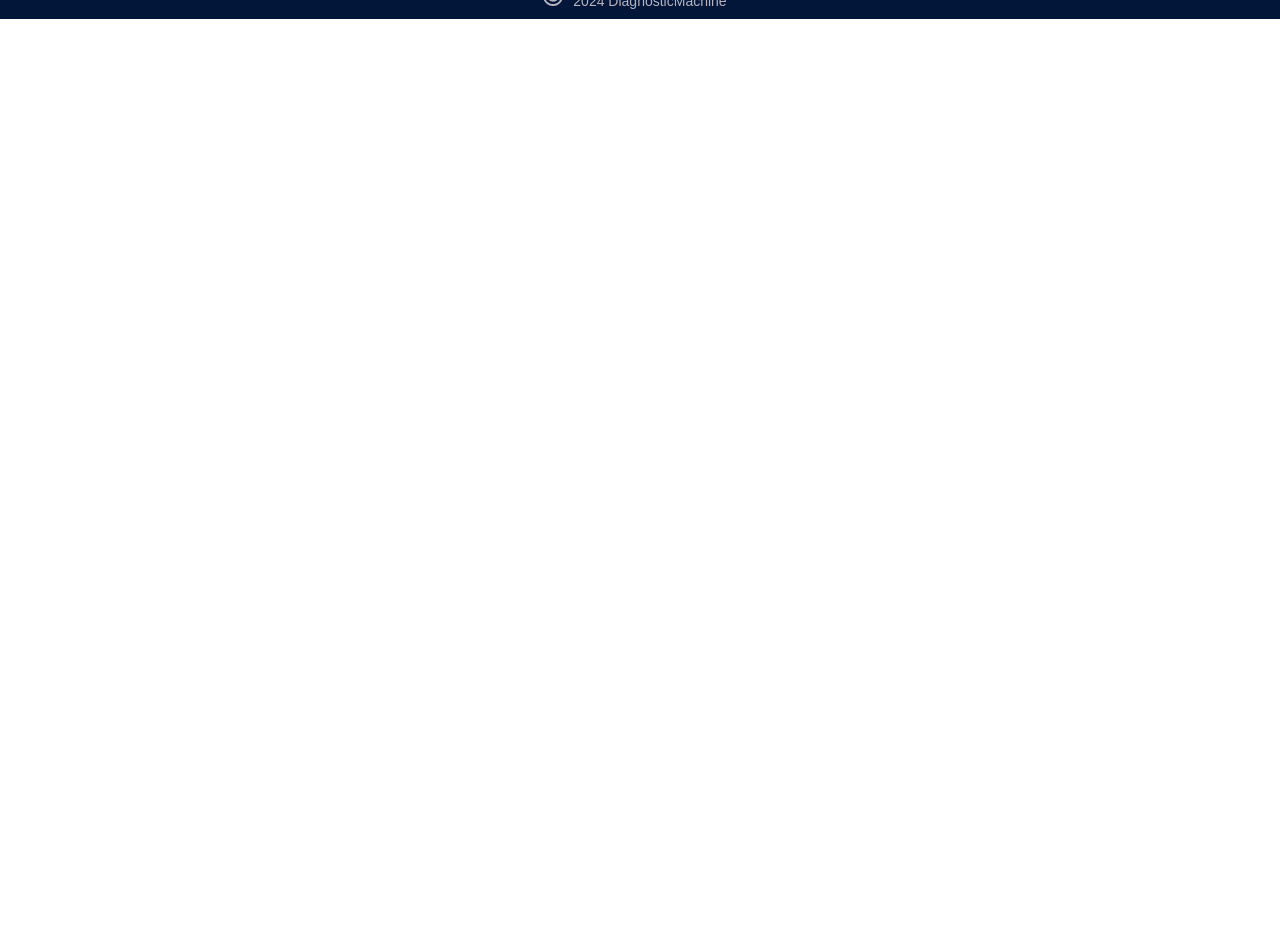
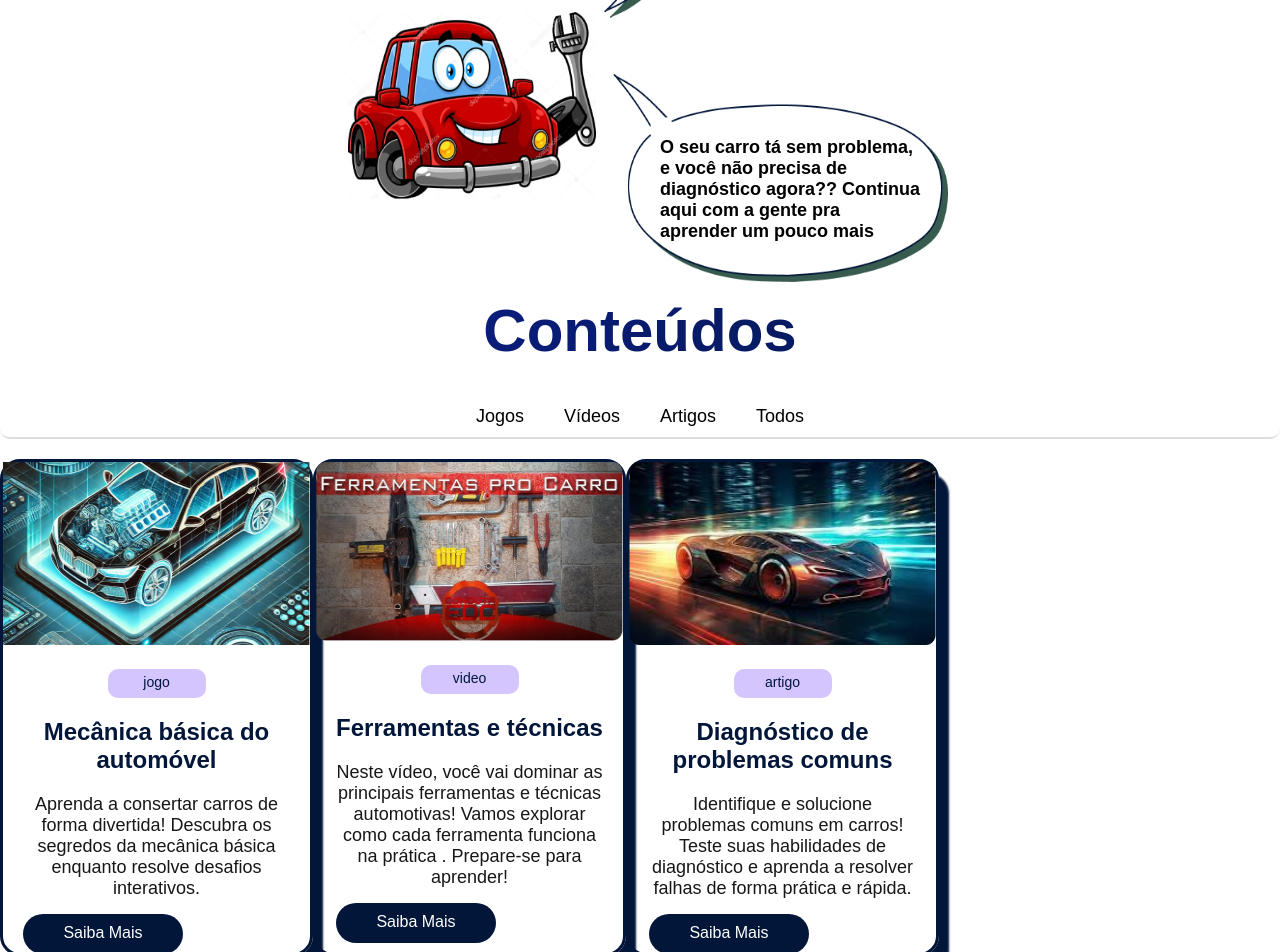
Before and after one commit to MariaEdPaixao/DiagnosticMachine-Next, a Next.js app: page /aprenda in a window 1280 px wide. Shown: the part 280-1232 px from the top of the page. Before the commit the page ends 800 px from the top, so only its background shows below. Built offline with nearby package versions, Linux system fonts and the light colour scheme.

Commit message:
Adicionando a página Aprenda+ com algumas estilizações

```diff
--- /dev/null
+++ b/src/app/aprenda/CardConteudo.tsx
@@ -0,0 +1,23 @@
+import Image from "next/image";
+import { CardStyle } from "../../styles/styled";
+import { ConteudoProps } from "../../types";
+
+export default function CardConteudo({id, imagem, titulo, categoria, descricao}:ConteudoProps){
+    return(
+        <CardStyle key={id}>
+            <div className="img-post">
+                <Image src={imagem} alt={`imagem do conteúdo ${titulo}`}/>
+            </div>
+            <section className="list-posts">
+                <div>
+                    <span> {categoria} </span>
+                    <h2>{titulo}</h2>
+                    <p>{descricao}</p>
+                </div>
+                <div id="saiba-mais">
+                    <a href="#">Saiba Mais</a>
+                </div>
+            </section>
+        </CardStyle>
+    )
+}
--- a/src/app/aprenda/page.tsx
+++ b/src/app/aprenda/page.tsx
@@ -1,7 +1,57 @@
-export default function Aprenda(){
+"use client"
+
+import { useState } from "react";
+import { CategoriaButton, CategoriaContainer, ContainerCard, IntrodStyle} from "../../styles/styled";
+import CardConteudo from "./CardConteudo";
+import { ConteudoProps } from "../../types";
+import TituloGeral from "../../components/TituloGeral";
+import Image from "next/image";
+
+//imagens
+import balaoFala from "../../assets/img/imgs/carlos2fala.png";
+import post1 from "../../assets/img/conteudos/img-post1.png";
+import post2 from "../../assets/img/conteudos/img-post2.png";
+import post3 from "../../assets/img/conteudos/img-post3.png";
+
+const conteudos: ConteudoProps[] = [
+  { id: 1, titulo: 'Mecânica básica do automóvel', imagem: post1, categoria: 'jogo', descricao: 'Aprenda a consertar carros de forma divertida! Descubra os segredos da mecânica básica enquanto resolve desafios interativos.' },
+  { id: 2, titulo: 'Ferramentas e técnicas', imagem: post2, categoria: 'video', descricao: 'Neste vídeo, você vai dominar as principais ferramentas e técnicas automotivas! Vamos explorar como cada ferramenta funciona na prática . Prepare-se para aprender!' },
+  { id: 3, titulo: 'Diagnóstico de problemas comuns', imagem: post3, categoria: 'artigo', descricao: 'Identifique e solucione problemas comuns em carros! Teste suas habilidades de diagnóstico e aprenda a resolver falhas de forma prática e rápida.' }
+];
+
+export default function Aprenda() {
+  const [categoriaSelecionada, setCategoriaSelecionada] = useState<string | null>(null);
+
+  // Filtrar conteúdos com base na categoria selecionada
+  const conteudosFiltrados = categoriaSelecionada
+    ? conteudos.filter((conteudo) => conteudo.categoria === categoriaSelecionada)
+    : conteudos;
+
     return(
         <main>
-            <h1>Aprenda</h1>
+            <IntrodStyle>
+                <figure id="container">
+                    <Image src={balaoFala} alt="balão de fala" id="balaodefala"/>
+                    <figcaption><b>Bem-vindo(a) ao
+                        Aprenda +</b></figcaption>
+                        <figcaption id="txt2"><b>O seu carro tá sem problema, e você não precisa de diagnóstico agora?? Continua aqui com a gente pra aprender um pouco mais</b></figcaption>
+                </figure>
+            </IntrodStyle>
+
+            <TituloGeral conteudo="Conteúdos"/>
+
+            <CategoriaContainer>
+                <CategoriaButton isSelected={categoriaSelecionada === 'categoria1'} onClick={() => setCategoriaSelecionada('jogo')}>Jogos</CategoriaButton>
+                <CategoriaButton isSelected={categoriaSelecionada === 'categoria2'} onClick={() => setCategoriaSelecionada('video')}>Vídeos</CategoriaButton>
+                <CategoriaButton isSelected={categoriaSelecionada === 'categoria3'} onClick={() => setCategoriaSelecionada('artigo')}>Artigos</CategoriaButton>
+                <CategoriaButton isSelected={categoriaSelecionada === 'categoria4'} onClick={() => setCategoriaSelecionada(null)}>Todos</CategoriaButton>
+            </CategoriaContainer>
+
+            <ContainerCard>
+                {conteudosFiltrados.map((conteudo, indice) => (<CardConteudo key={indice} id={indice} imagem = {conteudo.imagem} categoria = {conteudo.categoria} titulo = {conteudo.titulo} descricao={conteudo.descricao} />))}
+            </ContainerCard>
+
         </main>
+
     )
 }
--- a/src/types.ts
+++ b/src/types.ts
@@ -2,7 +2,7 @@ import { StaticImageData } from "next/image";
 
 export type ConteudoProps = {
     id: number;
-    imagem: string;
+    imagem: string | StaticImageData;
     titulo: string;
     categoria: 'video' | 'jogo' | 'artigo';
     descricao: string;
```
